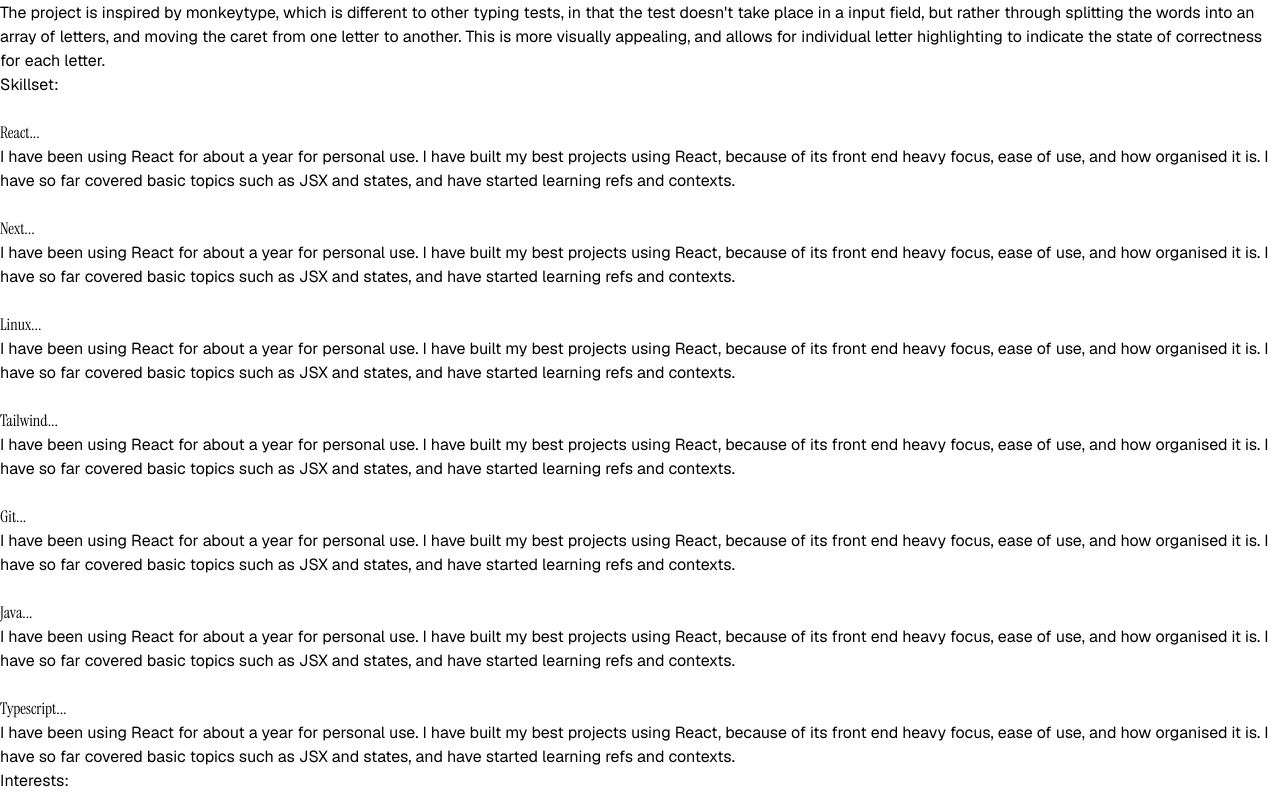
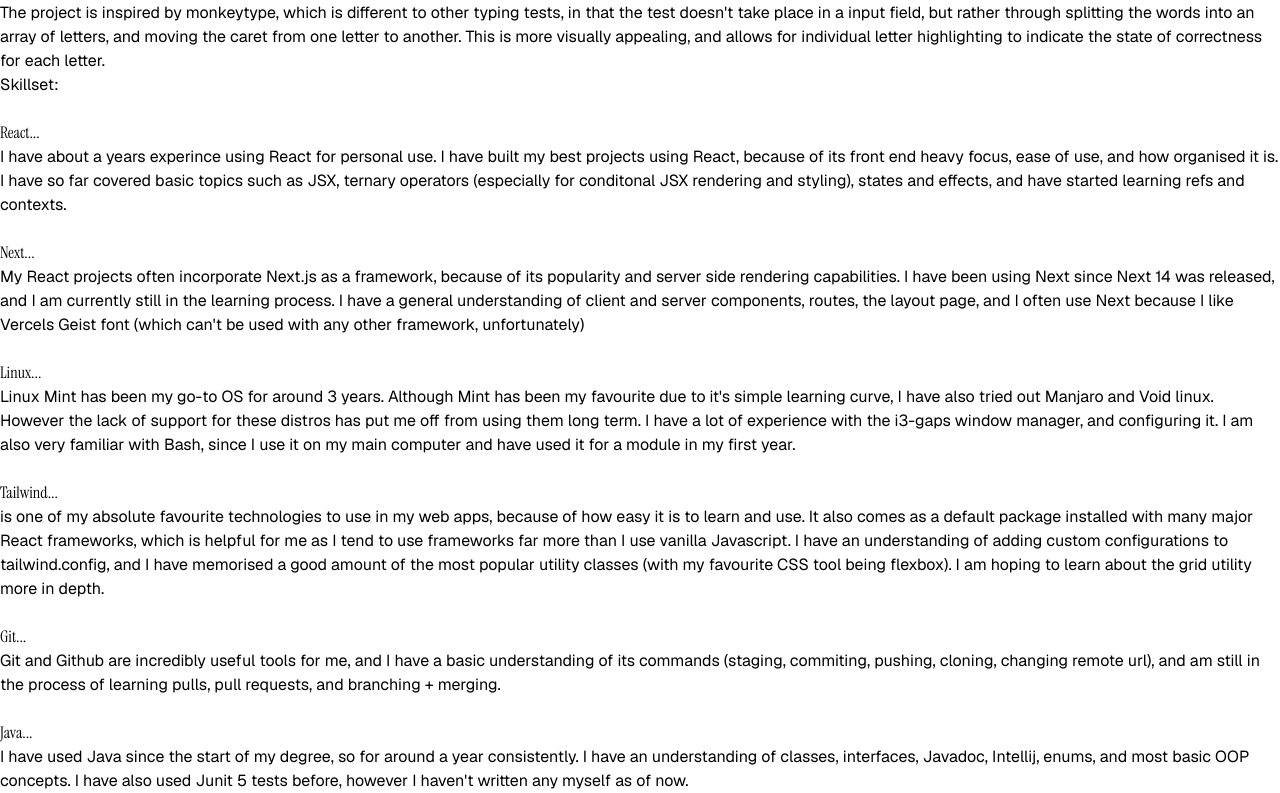
Before and after one commit to NaokiTM/portfolio-site, a Next.js app: page / in a window 1280 px wide. Shown: the part 1307-2100 px from the top of the page. Built offline with nearby package versions, Linux system fonts and the light colour scheme; some icons are missing.

Commit message:
Added descriptions for each skillset and stored them in json.

```diff
--- /dev/null
+++ b/public/skillsetInfo.json
@@ -0,0 +1,9 @@
+{
+    "reactText": "I have about a years experince using React for personal use. I have built my best projects using React, because of its front end heavy focus, ease of use, and how organised it is. I have so far covered basic topics such as JSX, ternary operators (especially for conditonal JSX rendering and styling), states and effects, and have started learning refs and contexts.",
+    "nextText" : "My React projects often incorporate Next.js as a framework, because of its popularity and server side rendering capabilities. I have been using Next since Next 14 was released, and I am currently still in the learning process. I have a general understanding of client and server components, routes, the layout page, and I often use Next because I like Vercels Geist font (which can't be used with any other framework, unfortunately)",
+    "linuxText" : "Linux Mint has been my go-to OS for around 3 years. Although Mint has been my favourite due to it's simple learning curve, I have also tried out Manjaro and Void linux. However the lack of support for these distros has put me off from using them long term. I have a lot of experience with the i3-gaps window manager, and configuring it. I am also very familiar with Bash, since I use it on my main computer and have used it for a module in my first year.",
+    "tailwindText" : "is one of my absolute favourite technologies to use in my web apps, because of how easy it is to learn and use. It also comes as a default package installed with many major React frameworks, which is helpful for me as I tend to use frameworks far more than I use vanilla Javascript. I have an understanding of adding custom configurations to tailwind.config, and I have memorised a good amount of the most popular utility classes (with my favourite CSS tool being flexbox). I am hoping to learn about the grid utility more in depth. ",
+    "gitText" : "Git and Github are incredibly useful tools for me, and I have a basic understanding of its commands (staging, commiting, pushing, cloning, changing remote url), and am still in the process of learning pulls, pull requests, and branching + merging.",
+    "javaText" : "I have used Java since the start of my degree, so for around a year consistently. I have an understanding of classes, interfaces, Javadoc, Intellij, enums, and most basic OOP concepts. I have also used Junit 5 tests before, however I haven't written any myself as of now.",
+    "typescriptText" : "I picked up Typescript because of it's popularity in industry and convinient type checking at compile time. I am still new to typescript, and therefore still currently learning about types, interfaces, and generics"
+}
--- a/src/app/components/content/Skillset.tsx
+++ b/src/app/components/content/Skillset.tsx
@@ -2,6 +2,7 @@
 import StackIcon from 'tech-stack-icons'
 import { instrumentserifitalic } from '@/app/layout'
 import { GeistSans } from 'geist/font/sans';
+import skillsetInfo from '../../../../public/skillsetInfo.json'
 
 
 export default function Skillset() {
@@ -12,49 +13,49 @@
       <div className='flex flex-row items-center mb-12'>
         <StackIcon name="reactjs" className='w-[80px] h-[80px] flex-shrink-0 mr-4'/>
         <div className='flex'>
-          <div className={`text-sm ${GeistSans.className}`}><div className={`${instrumentserifitalic.className} text-4xl inline-flex`}>React...</div>I have been using React for about a year for personal use. I have built my best projects using React, because of its front end heavy focus, ease of use, and how organised it is. I have so far covered basic topics such as JSX and states, and have started learning refs and contexts.</div>
+          <div className={`text-sm ${GeistSans.className}`}><div className={`${instrumentserifitalic.className} text-4xl inline-flex`}>React...</div>{skillsetInfo.reactText}</div>
         </div>
       </div>
 
       <div className='flex flex-row items-center mb-12'>
         <StackIcon name="nextjs2" className='w-[80px] h-[80px] flex-shrink-0 mr-4'/>
         <div className='flex'>
-          <div className={`text-sm ${GeistSans.className}`}><div className={`${instrumentserifitalic.className} text-4xl inline-flex`}>Next...</div>I have been using React for about a year for personal use. I have built my best projects using React, because of its front end heavy focus, ease of use, and how organised it is. I have so far covered basic topics such as JSX and states, and have started learning refs and contexts.</div>
+          <div className={`text-sm ${GeistSans.className}`}><div className={`${instrumentserifitalic.className} text-4xl inline-flex`}>Next...</div>{skillsetInfo.nextText}</div>
         </div>
       </div>
 
       <div className='flex flex-row items-center mb-12'>
         <StackIcon name="linux" className='w-[80px] h-[80px] flex-shrink-0 mr-4'/>
         <div className='flex'>
-          <div className={`text-sm ${GeistSans.className}`}><div className={`${instrumentserifitalic.className} text-4xl inline-flex`}>Linux...</div>I have been using React for about a year for personal use. I have built my best projects using React, because of its front end heavy focus, ease of use, and how organised it is. I have so far covered basic topics such as JSX and states, and have started learning refs and contexts.</div>
+          <div className={`text-sm ${GeistSans.className}`}><div className={`${instrumentserifitalic.className} text-4xl inline-flex`}>Linux...</div>{skillsetInfo.linuxText}</div>
         </div>
       </div>
 
       <div className='flex flex-row items-center mb-12'>
         <StackIcon name="tailwindcss" className='w-[80px] h-[80px] flex-shrink-0 mr-4'/>
         <div className='flex'>
-          <div className={`text-sm ${GeistSans.className}`}><div className={`${instrumentserifitalic.className} text-4xl inline-flex`}>Tailwind...</div>I have been using React for about a year for personal use. I have built my best projects using React, because of its front end heavy focus, ease of use, and how organised it is. I have so far covered basic topics such as JSX and states, and have started learning refs and contexts.</div>
+          <div className={`text-sm ${GeistSans.className}`}><div className={`${instrumentserifitalic.className} text-4xl inline-flex`}>Tailwind...</div>{skillsetInfo.tailwindText}</div>
         </div>
       </div>
 
       <div className='flex flex-row items-center mb-12'>
         <StackIcon name="git" className='w-[80px] h-[80px] flex-shrink-0 mr-4'/>
         <div className='flex'>
-          <div className={`text-sm ${GeistSans.className}`}><div className={`${instrumentserifitalic.className} text-4xl inline-flex`}>Git...</div>I have been using React for about a year for personal use. I have built my best projects using React, because of its front end heavy focus, ease of use, and how organised it is. I have so far covered basic topics such as JSX and states, and have started learning refs and contexts.</div>
+          <div className={`text-sm ${GeistSans.className}`}><div className={`${instrumentserifitalic.className} text-4xl inline-flex`}>Git...</div>{skillsetInfo.gitText}</div>
         </div>
       </div>
 
       <div className='flex flex-row items-center mb-12'>
         <StackIcon name="java" className='w-[80px] h-[80px] flex-shrink-0 mr-4'/>
         <div className='flex'>
-          <div className={`text-sm ${GeistSans.className}`}><div className={`${instrumentserifitalic.className} text-4xl inline-flex`}>Java...</div>I have been using React for about a year for personal use. I have built my best projects using React, because of its front end heavy focus, ease of use, and how organised it is. I have so far covered basic topics such as JSX and states, and have started learning refs and contexts.</div>
+          <div className={`text-sm ${GeistSans.className}`}><div className={`${instrumentserifitalic.className} text-4xl inline-flex`}>Java...</div>{skillsetInfo.javaText}</div>
         </div>
       </div>
 
       <div className='flex flex-row items-center mb-12'>
         <StackIcon name="typescript" className='w-[80px] h-[80px] flex-shrink-0 mr-4'/>
         <div className='flex'>
-          <div className={`text-sm ${GeistSans.className}`}><div className={`${instrumentserifitalic.className} text-4xl inline-flex`}>Typescript...</div>I have been using React for about a year for personal use. I have built my best projects using React, because of its front end heavy focus, ease of use, and how organised it is. I have so far covered basic topics such as JSX and states, and have started learning refs and contexts.</div>
+          <div className={`text-sm ${GeistSans.className}`}><div className={`${instrumentserifitalic.className} text-4xl inline-flex`}>Typescript...</div>{skillsetInfo.typescriptText}</div>
         </div>
       </div>
     </div>
```
